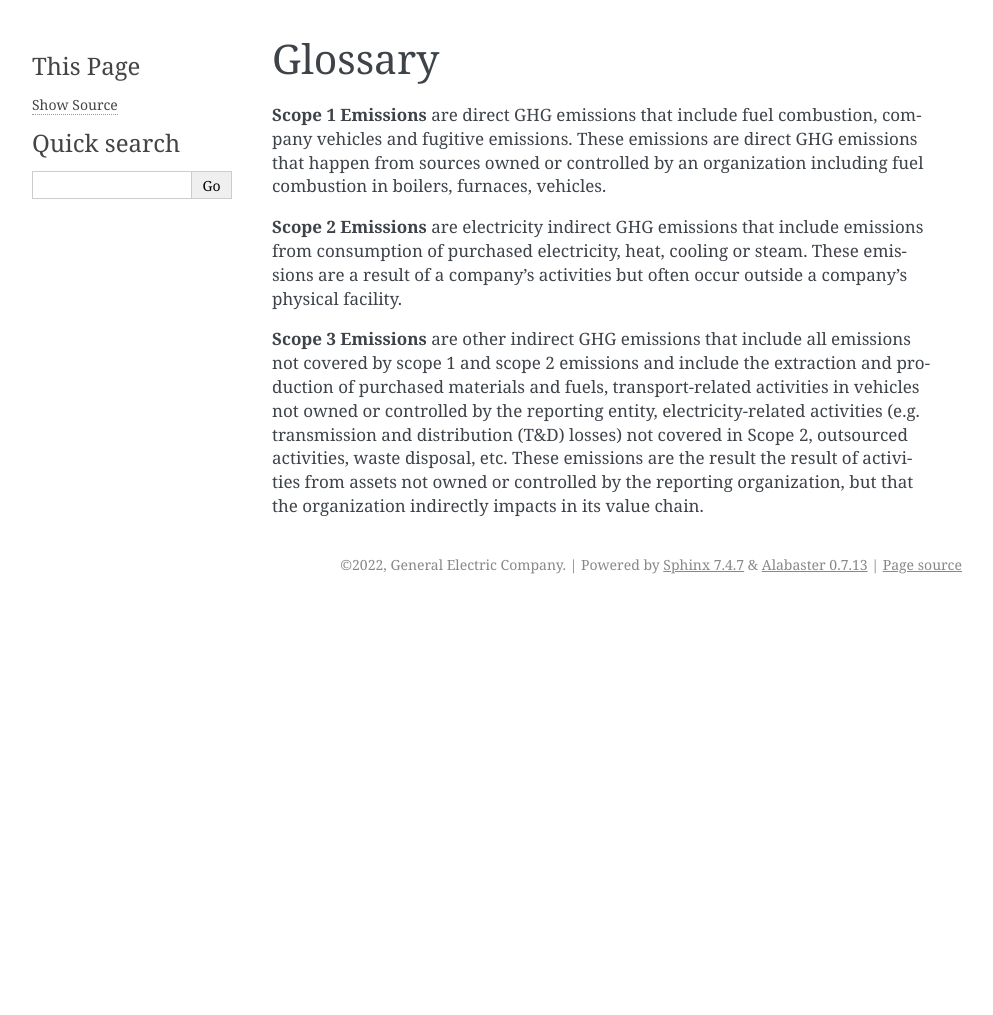
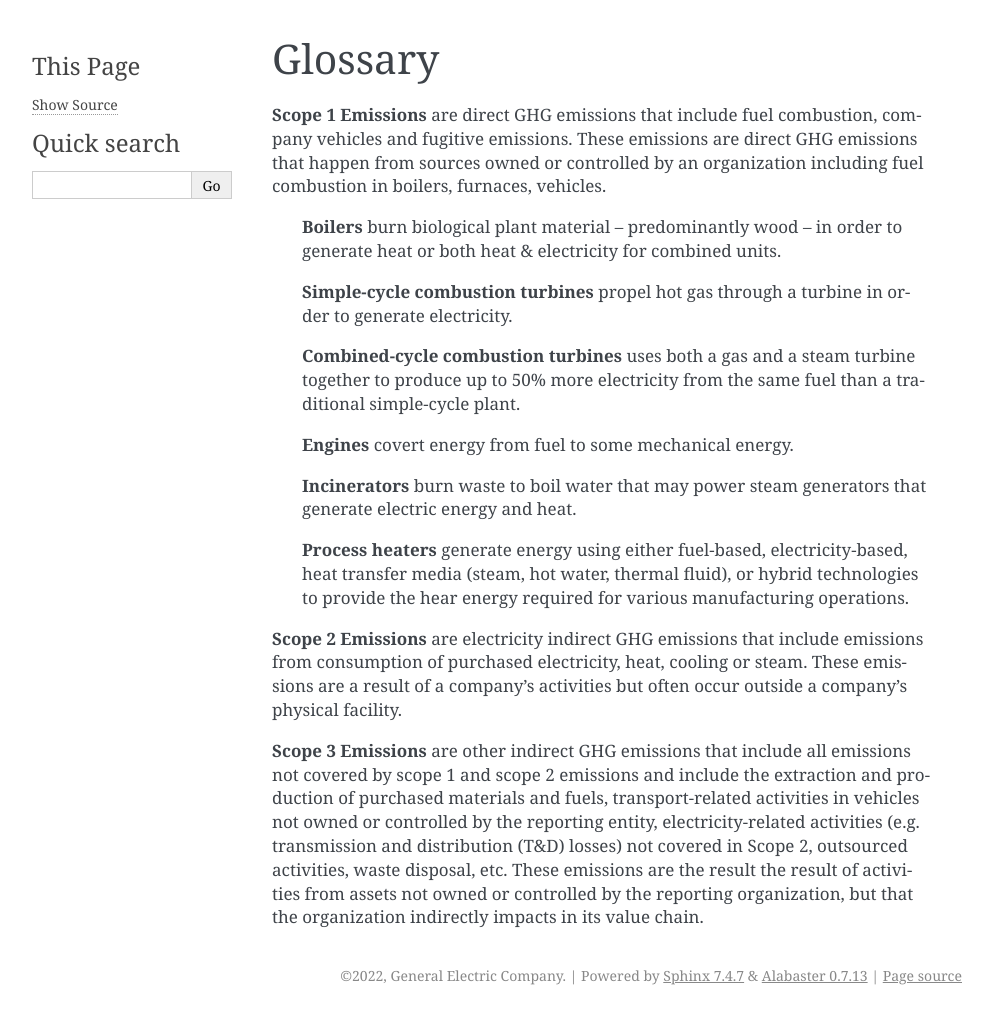
Before and after one commit to atomic6-org/ghg, a Sphinx documentation site: the page built from docs/source/glossary.rst, in a window 1280 px wide. Shown: the whole page, without its empty margins (148-1141 px from the left). Built offline with Sphinx 7.4.7, drawn with Linux system fonts in a browser that asks for light colours; before the commit the page ends 900 px from its top, so only the background shows below that.

Commit message:
Update atomic6 glossary and hyperlinks

```diff
--- a/docs/source/formulas.rst
+++ b/docs/source/formulas.rst
@@ -8,8 +8,9 @@ manipulating the data into the schema format.
 
 Stationary Combustion
 ---------------------
-Stationary Combustion is a (`Scope 1 Emission <glossary.html>`_) that includes, but is not limited to,
-boilers, simple and combined-cycle combustion turbines, engines, incinerators, and process heaters. Stationary fuel
+Stationary Combustion is a `Scope 1 Emission <glossary.html>`_ that includes, but is not limited to,
+`boilers <glossary.html>`_ , `simple and combined-cycle combustion turbines <glossary.html>`_,
+`engines <glossary.html>`_, `incinerators <glossary.html>`_, and `process heaters <glossary.html>`_. Stationary fuel
 combustion sources are devices that combust solid, liquid, or gaseous fuel, generally for the purposes of producing
 energy, generating steam, providing useful heat or energy for industrial, commercial or institutional use, or reducing
 the volume of waste by removing combustible matter.
--- a/docs/source/glossary.rst
+++ b/docs/source/glossary.rst
@@ -4,6 +4,23 @@ Glossary
 **Scope 1 Emissions** are direct GHG emissions that include fuel combustion, company vehicles and fugitive emissions.
 These emissions are direct GHG emissions that happen from sources owned or controlled by an organization including fuel
 combustion in boilers, furnaces, vehicles.
+
+    **Boilers** burn biological plant material – predominantly wood – in order to generate heat or both heat &
+    electricity for combined units.
+
+    **Simple-cycle combustion turbines** propel hot gas through a turbine in order to generate electricity.
+
+    **Combined-cycle combustion turbines** uses both a gas and a steam turbine together to produce up to 50% more
+    electricity from the same fuel than a traditional simple-cycle plant.
+
+    **Engines** covert energy from fuel to some mechanical energy.
+
+    **Incinerators** burn waste to boil water that may power steam generators that generate electric energy and heat.
+
+    **Process heaters** generate energy using either fuel-based, electricity-based, heat transfer media (steam, hot
+    water, thermal fluid), or hybrid technologies to provide the hear energy required for various manufacturing
+    operations.
+
 
 **Scope 2 Emissions** are electricity indirect GHG emissions that include emissions from consumption of purchased
 electricity, heat, cooling or steam. These emissions are a result of a company's activities but often occur outside a
```
